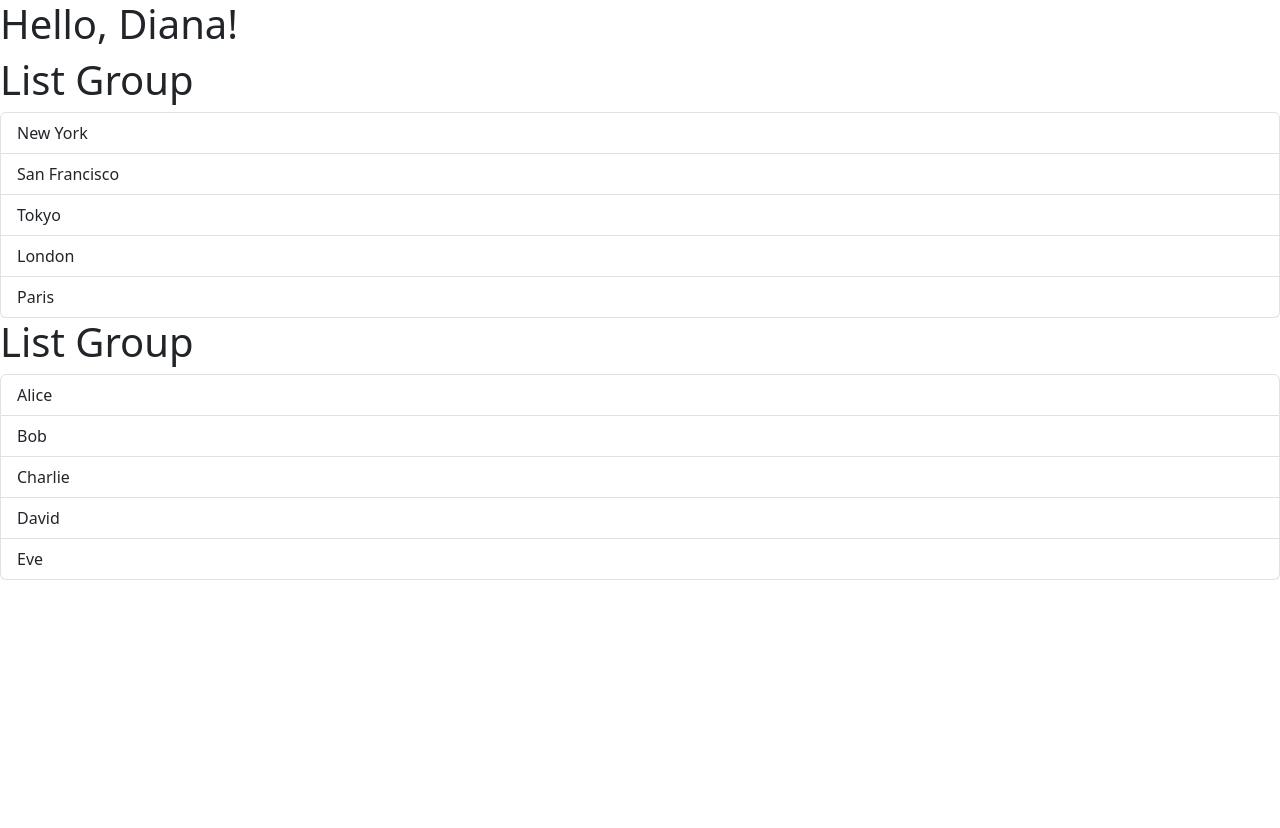
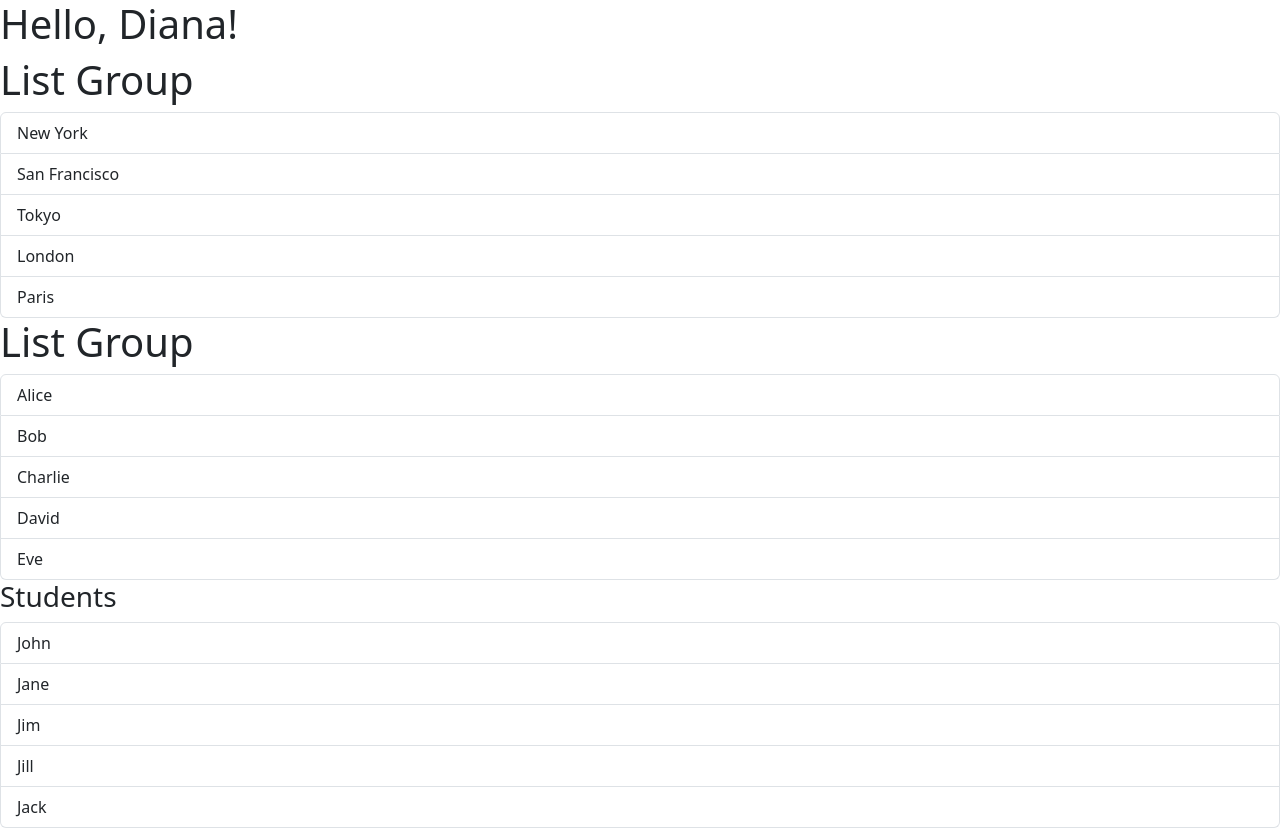
Before and after one commit to DianaLuel/DianaLuel, a React (Vite) app in the folder React/react-app/: page / in a window 1280 px wide. Before the commit the page ends 800 px from the top, so only its background shows below. Built offline with nearby package versions, Linux system fonts and the light colour scheme.

Commit message:
created a student list componet and display student lists

```diff
--- a/React/react-app/src/App.tsx
+++ b/React/react-app/src/App.tsx
@@ -1,16 +1,20 @@
 import Message from './Message'
 import ListGroup from './components/ListGroup'
+import StudentList from './components/StudentList'
 
 let countries = ["New York", "San Francisco", "Tokyo", "London"];
 countries.push("Paris");
 
 let names = ["Alice", "Bob", "Charlie", "David", "Eve"];
 
+let students = ["John", "Jane", "Jim", "Jill", "Jack"];
+
 function App() {
   return <div>
   <Message />
   <ListGroup items={countries} heading="Countries" />
   <ListGroup items={names} heading="Names" />
+  <StudentList students={students} heading="Students" />
   </div>
 }
 
--- /dev/null
+++ b/React/react-app/src/components/StudentList.tsx
@@ -0,0 +1,22 @@
+interface StudentListProps {
+    students: String[];
+    heading: String;
+}
+
+function StudentList({students, heading}: StudentListProps) {
+    return (
+        <>
+        <h3>{heading}</h3>
+        <ul className="list-group">
+            {students.map((student, index) => (
+                <li className="list-group-item" key={index}>
+                    {student}
+                </li>
+            ))}
+        </ul>
+        </>
+    )
+}
+
+
+export default StudentList;
```
